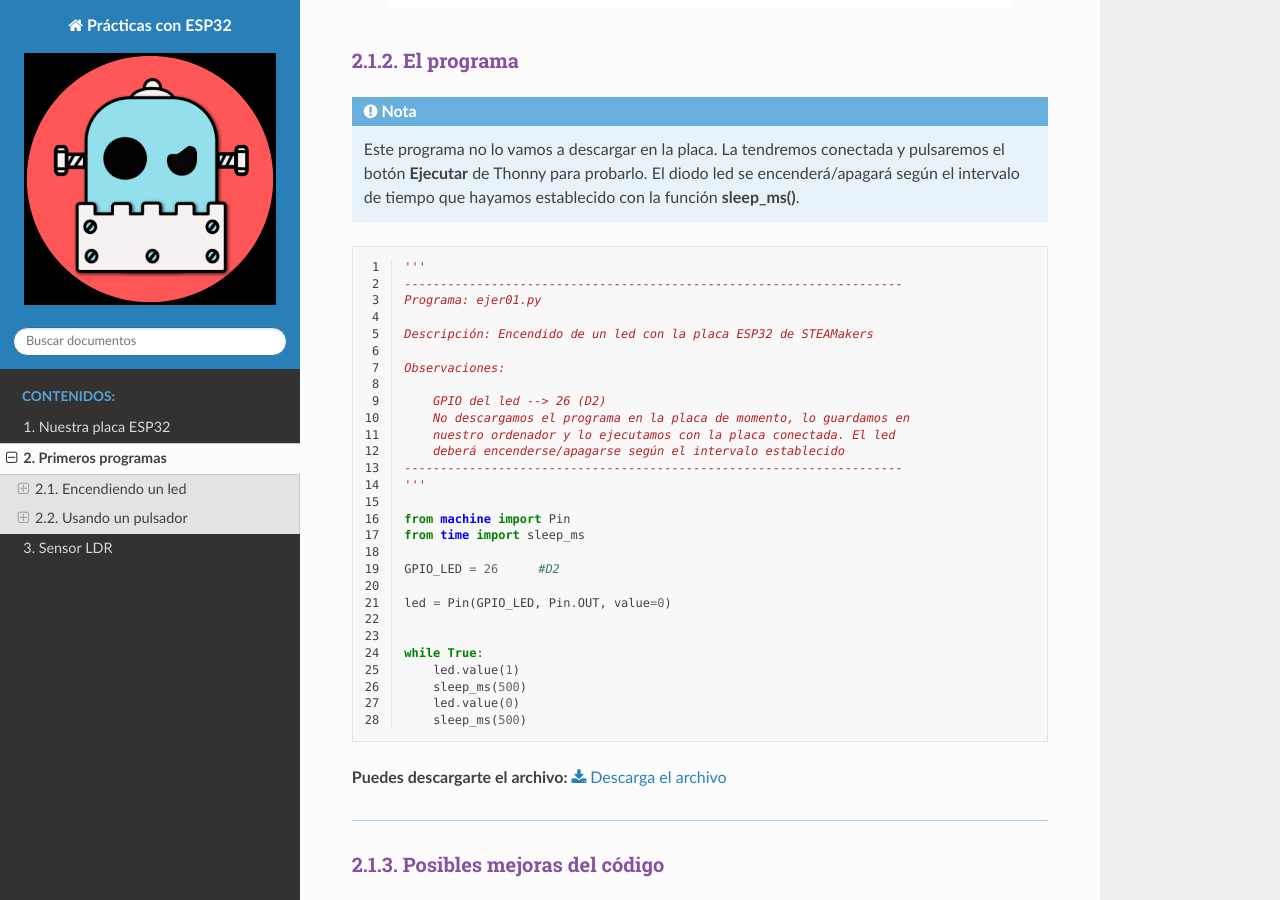
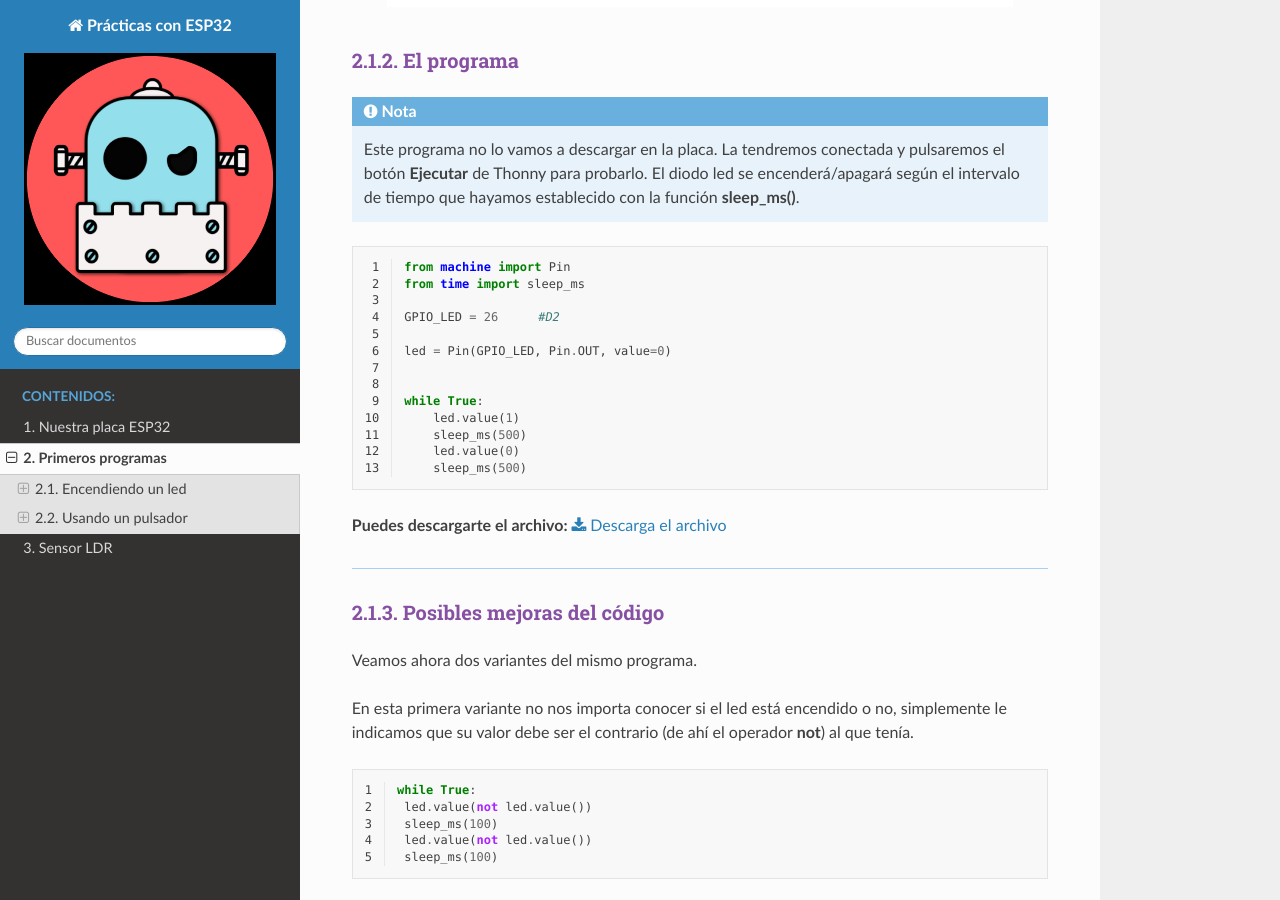
Before and after one commit to lumomakers/practicas-esp32, a Sphinx documentation site: the page built from source/capitulo2.rst, in a window 1280 px wide and 900 px high, scrolled down 1419 px. Built offline with Sphinx 7.4.7 and the Read the Docs theme 3.1.0, drawn with Linux system fonts in a browser that asks for light colours; some of the changed text lies outside the part shown.

Commit message:
Modificando programas

```diff
--- a/source/programas/capitulo2/ejer01.py
+++ b/source/programas/capitulo2/ejer01.py
@@ -1,18 +1,3 @@
-'''
----------------------------------------------------------------------
-Programa: ejer01.py
-
-Descripción: Encendido de un led con la placa ESP32 de STEAMakers
-
-Observaciones:
-
-    GPIO del led --> 26 (D2)
-    No descargamos el programa en la placa de momento, lo guardamos en
-    nuestro ordenador y lo ejecutamos con la placa conectada. El led
-    deberá encenderse/apagarse según el intervalo establecido
----------------------------------------------------------------------
-'''
-
 from machine import Pin
 from time import sleep_ms
 
--- a/source/programas/capitulo2/ejer02.py
+++ b/source/programas/capitulo2/ejer02.py
@@ -1,20 +1,3 @@
-'''
----------------------------------------------------------------------
-Programa: ejer02.py
-
-Placa: ESP32 STEAMakers
-
-Descripción: Encendido de un led por acción de pulsador
-
-Observaciones:
-
-    GPIO del led -------> 26 (D2)
-    GPIO del pulsador---> 25 (D3)
-
-    Seguimos sin guardar el programa en la placa.
----------------------------------------------------------------------
-'''
-
 from machine import Pin
 from time import sleep_ms
 
```
Also changed, not shown: source/capitulo1.rst (+16 -0 lines), source/capitulo3.rst (+11 -1 lines), source/_static/capitulo3/Interruptor_crepuscular_2.png (added).
